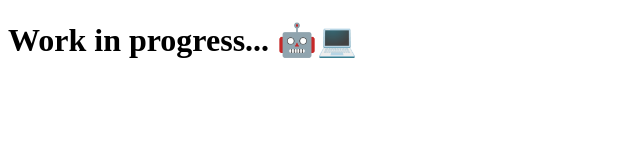
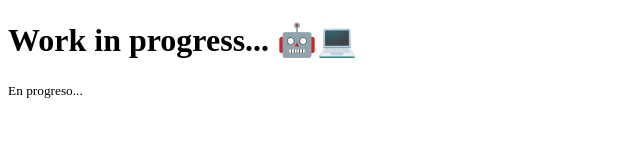
Before and after one commit to iiCodeRedemption/javitowebsite, a website: page public/index.html in a window 1280 px wide. Shown: the full height of the page, 0-640 px from the left. Drawn offline with Linux system fonts and the light colour scheme.

Commit message:
Update index.html

```diff
--- a/public/index.html
+++ b/public/index.html
@@ -9,5 +9,6 @@
 </head>
 <body>
     <h1>Work in progress... 🤖💻</h1>
+    <small>En progreso...</small>
 </body>
 </html>
```
